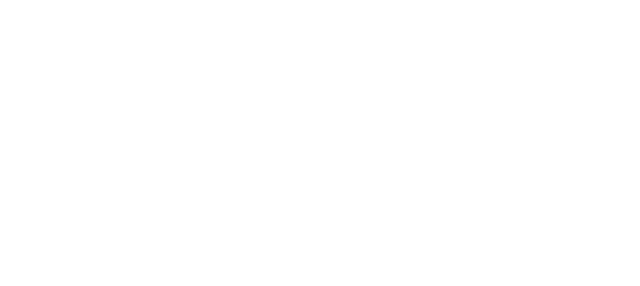
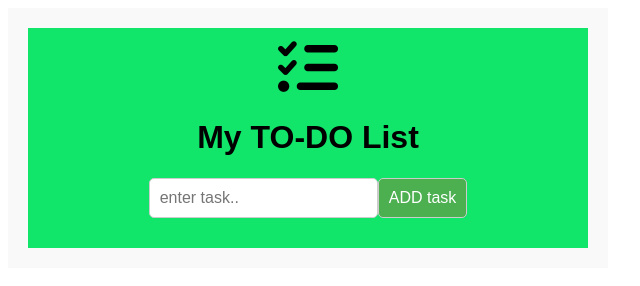
Before and after one commit to vilmaglynn/todo_list, a plain HTML site: page index.html in a window 1280 px wide. Shown: the whole page, without its empty margins (0-640 px from the left). Drawn offline with Linux system fonts and the light colour scheme; a web font is replaced by a local one.

Commit message:
todo list created

```diff
--- a/index.html
+++ b/index.html
@@ -5,10 +5,32 @@
 	<meta charset="UTF-8">
 	<meta name="viewport" content="width=device-width, initial-scale=1.0">
 	<link rel="stylesheet" href="./style.css">
+	<!-- Font Awesome CDN -->
+	<link rel="stylesheet" href="https://cdnjs.cloudflare.com/ajax/libs/font-awesome/6.0.0/css/all.min.css">
+
 	<title>TODO LIST</title>
 </head>
 
 <body>
+	<div class="container">
+		<div class="headerTitle">
+			<i class="fa-solid fa-list-check"></i>
+			<h1>My TO-DO List</h1>
+
+			<div class="form-group">
+				<input type="text" id="task" name="task" placeholder="enter task.." required>
+				<button class="addBtn" id="addBtn">ADD task</button>
+
+			</div>
+		</div>
+
+		<div id="tasklist">
+		</div>
+
+	</div>
+
+
+
 
 	<script src="./script.js"></script>
 </body>
--- a/script.js
+++ b/script.js
@@ -0,0 +1,22 @@
+let addBtn = document.getElementById("addBtn");
+let tasklist = document.getElementById("tasklist");
+let task = document.getElementById("task");
+
+addBtn.addEventListener("click", function () {
+  if (task.value.trim() !== "") {
+    // Check if the input field is not empty
+    let paragraph = document.createElement("p");
+    paragraph.classList.add("paragraph-styling");
+    paragraph.innerText = task.value;
+    tasklist.appendChild(paragraph);
+    task.value = "";
+
+    paragraph.addEventListener("click", function () {
+      paragraph.classList.toggle("line-through");
+    });
+
+    paragraph.addEventListener("dblclick", function () {
+      tasklist.removeChild(paragraph);
+    });
+  }
+});
--- a/style.css
+++ b/style.css
@@ -0,0 +1,88 @@
+@import url("https://fonts.googleapis.com/css2?family=Seymour+One&display=swap");
+
+* {
+  box-sizing: border-box;
+}
+
+.headerTitle {
+  background-color: #11e66a;
+  padding: 10px;
+  text-align: center;
+  font-family: "Seymour One", sans-serif;
+  display: flex;
+  justify-content: center; /* Center horizontally */
+  align-items: center; /* Center vertically */
+  flex-direction: column;
+}
+
+.fa-list-check {
+  font-size: 60px;
+}
+
+/* Style the input */
+input {
+  margin: 0;
+  border: none;
+  border-radius: 0;
+  width: 75%;
+  padding: 10px;
+
+  font-size: 16px;
+}
+
+/* Style the "Add" button */
+.addBtn {
+  padding: 10px;
+  background: #d9d9d9;
+  color: #555;
+
+  text-align: center;
+  font-size: 16px;
+  cursor: pointer;
+  transition: 0.3s;
+  border-radius: 0;
+  border: none;
+}
+
+.addBtn:hover {
+  background-color: #bbb;
+}
+
+.container {
+  width: 50%; /* Set the width to 50% of the parent container */
+  max-width: 600px; /* Optional: Set a maximum width */
+  min-width: 500px; /* Optional: Set a minimum width */
+  padding: 20px;
+  background-color: #f9f9f9;
+}
+
+.paragraph-styling {
+  background-color: lightblue;
+  padding: 10px;
+  margin: 5px 0;
+  border-radius: 5px;
+}
+
+.line-through {
+  text-decoration: line-through;
+}
+
+.form-group {
+  display: flex; /* Use flexbox to align input and button */
+  margin-bottom: 20px;
+}
+.form-group input {
+  flex: 1; /* Make the input take up available space */
+  padding: 10px;
+
+  border: 1px solid #ccc;
+  border-radius: 5px;
+}
+.form-group button {
+  padding: 10px;
+  border: 1px solid #ccc;
+  border-radius: 5px;
+  background-color: #4caf50;
+  color: white;
+  cursor: pointer;
+}
```
